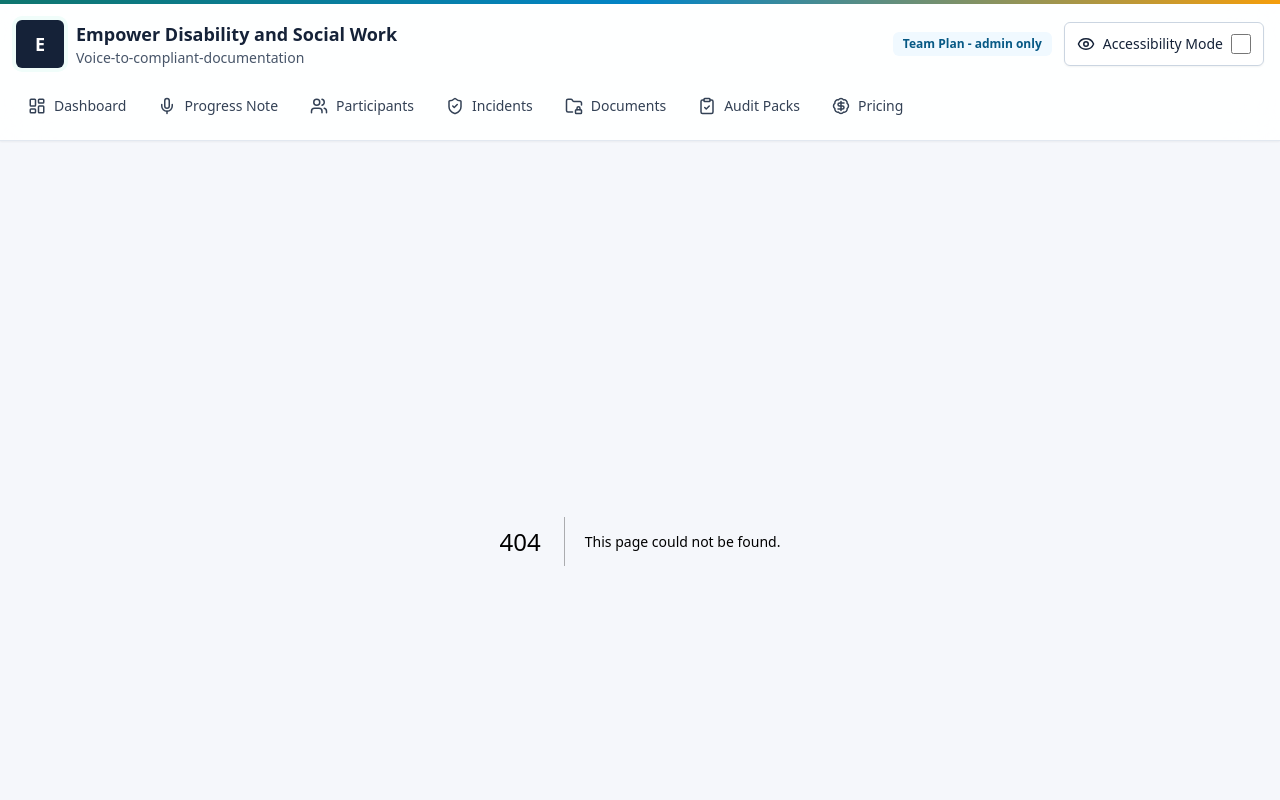
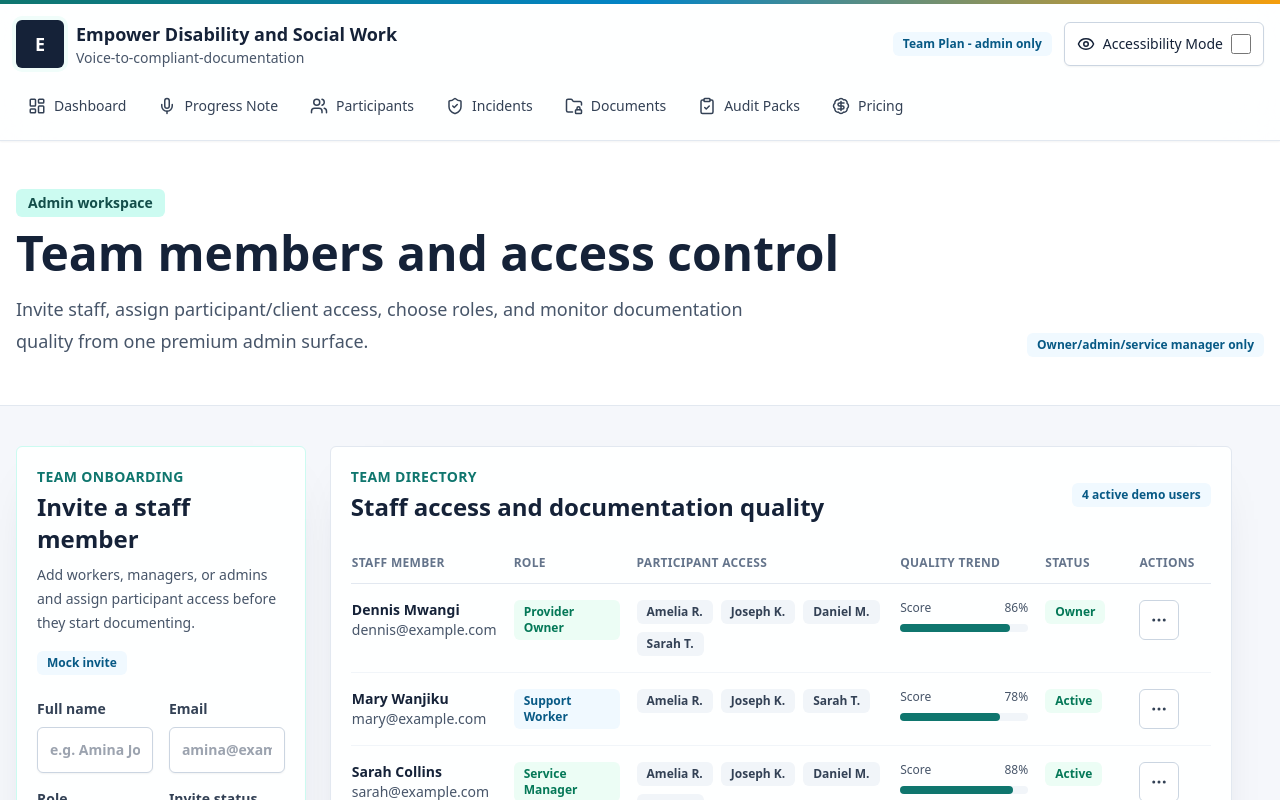
Before and after one commit to DENMWA/EMPOWER, a Next.js app: page /admin/team in a window 1280 px wide. Before the commit this address had no page. Shown: the top 800 px of the page. Built offline with nearby package versions, Linux system fonts and the light colour scheme.

Commit message:
Add admin team page

```diff
--- /dev/null
+++ b/app/admin/team/page.tsx
@@ -0,0 +1,20 @@
+import { InviteTeamMemberForm } from "@/components/admin/InviteTeamMemberForm";
+import { TeamMembersTable } from "@/components/admin/TeamMembersTable";
+import { PageHeader, Section, StatusBadge } from "@/components/ui";
+
+export default function AdminTeamPage() {
+  return (
+    <>
+      <PageHeader
+        eyebrow="Admin workspace"
+        title="Team members and access control"
+        description="Invite staff, assign participant/client access, choose roles, and monitor documentation quality from one premium admin surface."
+        actions={<StatusBadge label="Owner/admin/service manager only" tone="blue" />}
+      />
+      <Section className="grid gap-6 lg:grid-cols-[0.9fr_1.1fr]">
+        <InviteTeamMemberForm />
+        <TeamMembersTable />
+      </Section>
+    </>
+  );
+}
```
